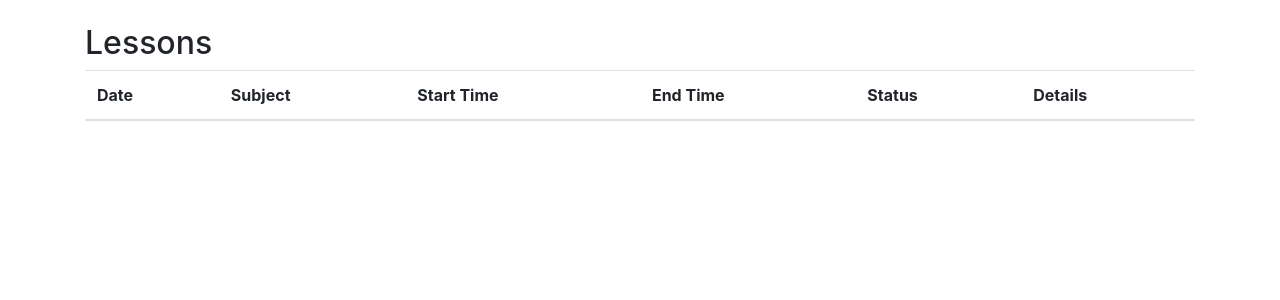
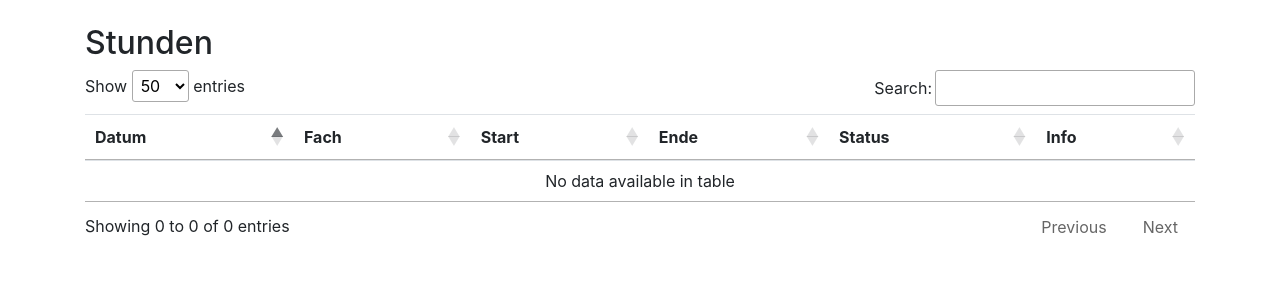
Before and after one commit to LeGgNiTt/asdf, a Flask app: template templates/tutor_lessons.html in a window 1280 px wide. Shown: the part 56-356 px from the top of the page. Run offline with Flask 3, Linux system fonts and the light colour scheme; the template is opened without the code that fills it, so the values that code supplies are empty; some libraries are stand-ins or nearby versions.

Commit message:
tutor-side fixes

```diff
--- a/templates/tutor_lessons.html
+++ b/templates/tutor_lessons.html
@@ -2,11 +2,15 @@
 <html lang="de">
 <head>
     <meta charset="UTF-8">
-    <title>Tutor Lessons</title>
+    <title>Tutor Profil</title>
     <link rel="stylesheet" href="https://stackpath.bootstrapcdn.com/bootstrap/4.3.1/css/bootstrap.min.css">
-    <link rel="stylesheet" href="https://cdn.datatables.net/1.11.10/css/jquery.dataTables.min.css">
+    <link rel="stylesheet" href="https://cdnjs.cloudflare.com/ajax/libs/fullcalendar/3.10.2/fullcalendar.min.css" />
+    <link rel="stylesheet" href="https://cdn.datatables.net/1.11.5/css/jquery.dataTables.min.css">
+    <style>
+        /* Your existing styles here */
+    </style>
     <script src="https://code.jquery.com/jquery-3.6.0.min.js"></script>
-    <script src="https://cdn.datatables.net/1.11.10/js/jquery.dataTables.min.js"></script>
+    <script src="https://cdn.datatables.net/1.11.5/js/jquery.dataTables.min.js"></script>
 
 </head>
 <body>
@@ -36,16 +40,16 @@
 
     <!-- Main Content -->
     <div class="container mt-4">
-        <h2>Lessons</h2>
-        <table id="lessonsTable" class="table">
+        <h2>Stunden</h2>
+        <table id="table1" class="table">
             <thead>
                 <tr>
-                    <th>Date</th>
-                    <th>Subject</th>
-                    <th>Start Time</th>
-                    <th>End Time</th>
+                    <th>Datum</th>
+                    <th>Fach</th>
+                    <th>Start</th>
+                    <th>Ende</th>
                     <th>Status</th>
-                    <th>Details</th>
+                    <th>Info</th>
                 </tr>
             </thead>
             <tbody>
@@ -72,12 +76,11 @@
     </div>
 
     <!-- Bootstrap and jQuery scripts -->
-    <script src="https://code.jquery.com/jquery-3.3.1.slim.min.js"></script>
-    <script src="https://stackpath.bootstrapcdn.com/bootstrap/4.3.1/js/bootstrap.min.js"></script>
+    <script src="https://cdn.datatables.net/1.11.5/js/jquery.dataTables.min.js"></script>
     <script>
         $(document).ready(function() {
-            $('#lessonsTable').DataTable({
-                "order": [[0, "asc"]],
+            $('#table1').DataTable({
+                "order": [[ 0, "asc" ]],
                 "pageLength": 50,
                 "language": {
                     "url": "//cdn.datatables.net/plug-ins/1.10.22/i18n/German.json"
```
Also changed, not shown: templates/edit_tutor.html (+5 -3 lines).
